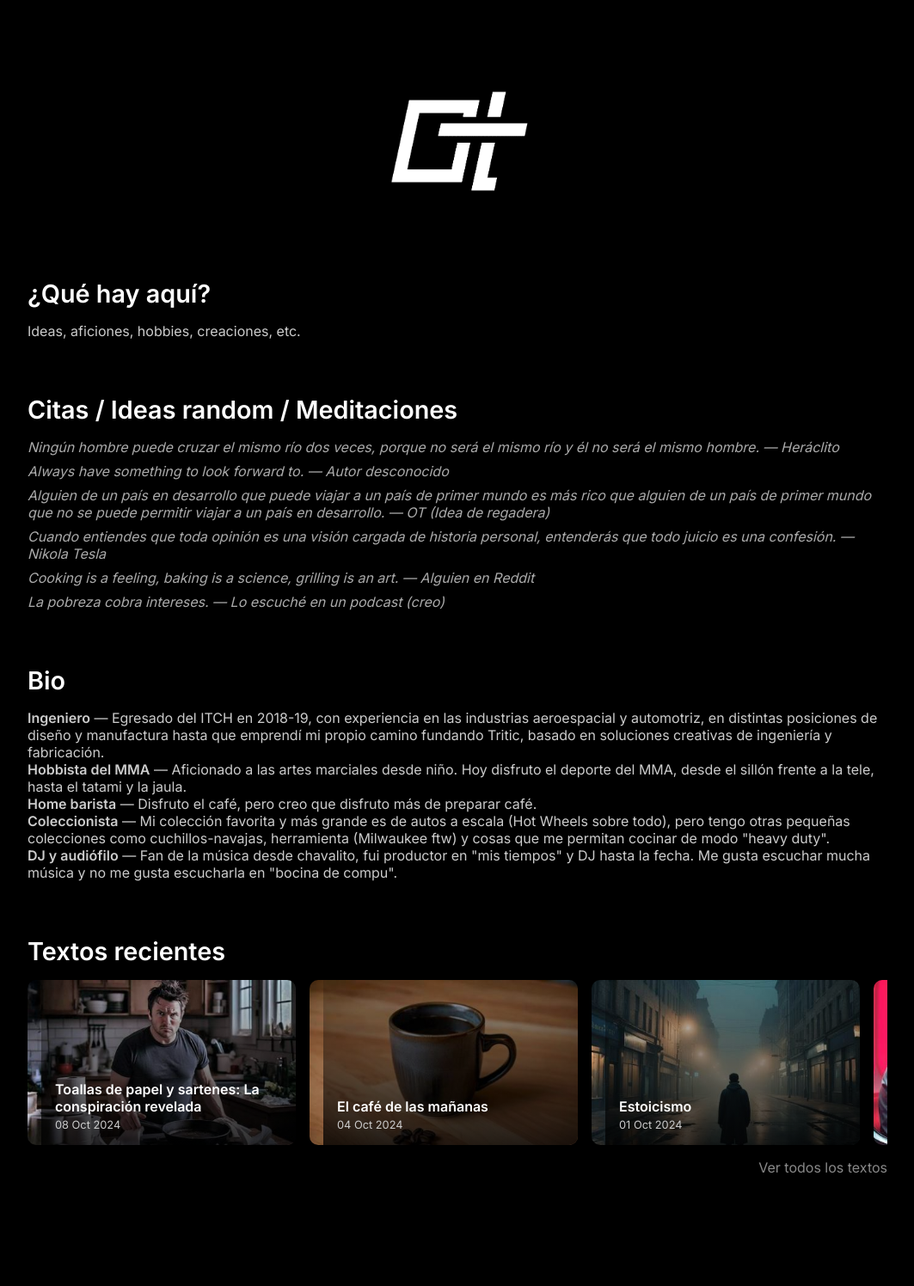
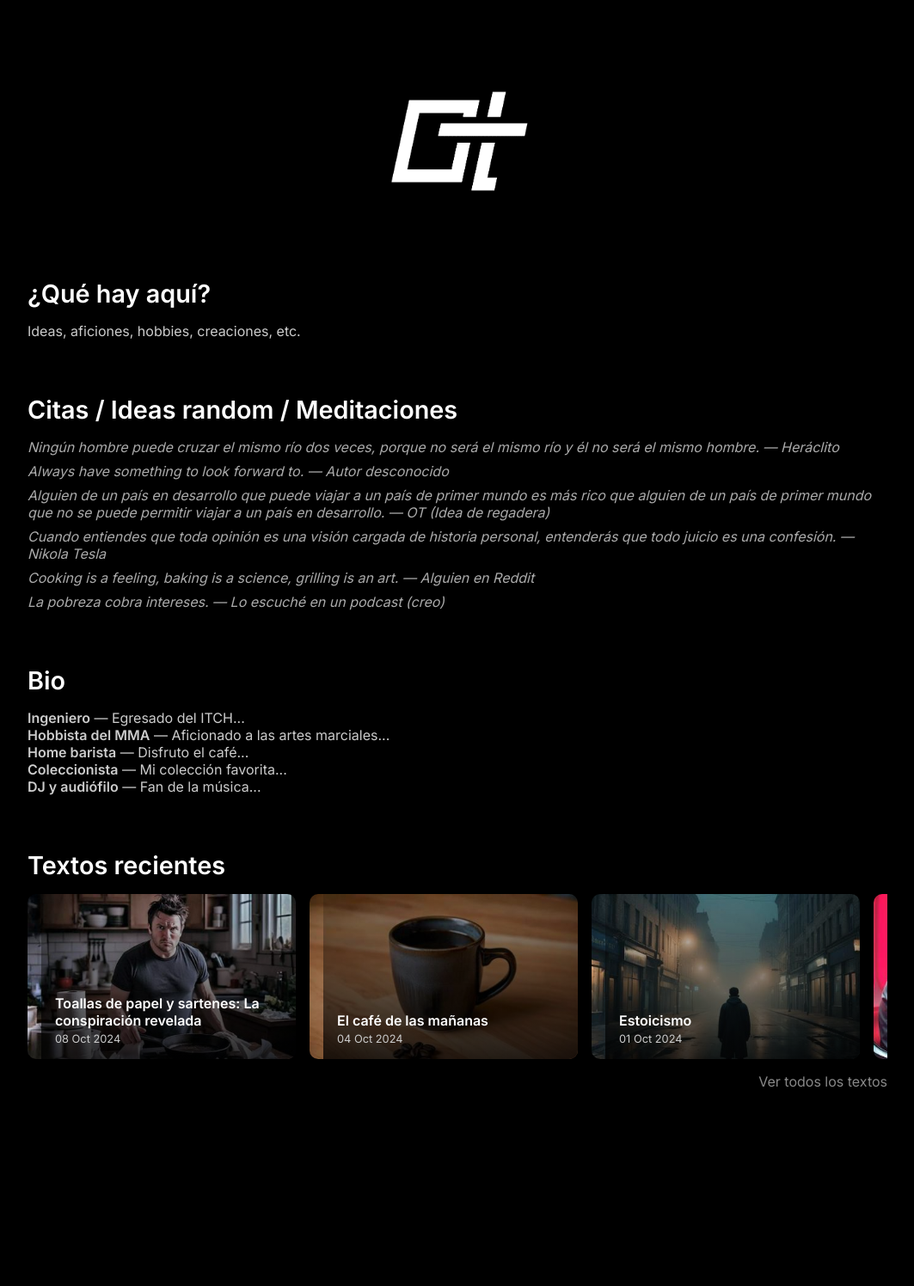
Before and after one commit to oscarttalavera/oscartalavera.com, a Jekyll site: the page built from index.md, in a window 1280 px wide. Shown: the whole page at 86% size, without its empty margins (108-1171 px from the left). Built offline with Jekyll 4.4.1, drawn with Linux system fonts in a browser that asks for light colours; after the commit the page ends 1396 px from its top, so only the background shows below that.

Commit message:
Update custom.html

```diff
--- a/_layouts/custom.html
+++ b/_layouts/custom.html
@@ -9,10 +9,32 @@
 </head>
 <body>
   <header class="logo-container">
+    <a href="/">
       <img src="/assets/img/OT logo bco.png" alt="Oscar Talavera Logo" class="logo" />
+    </a>
   </header>
 
   <main class="content">
+    {% if page.title == "Textos" %}
+      <!-- Vista exclusiva para la página /textos -->
+      <section class="section">
+        <h2>Textos</h2>
+        <div class="post-grid">
+          {% for post in site.posts %}
+          <div class="post-card" style="background-image: url('{{ post.image }}');">
+            <a href="{{ post.url }}">
+              <div class="overlay">
+                <h3>{{ post.title }}</h3>
+                <p>{{ post.date | date: "%d %b %Y" }}</p>
+              </div>
+            </a>
+          </div>
+          {% endfor %}
+        </div>
+      </section>
+
+    {% else %}
+      <!-- Contenido de la página principal -->
       <section class="section">
         <h2>¿Qué hay aquí?</h2>
         <p>Ideas, aficiones, hobbies, creaciones, etc.</p>
@@ -27,19 +49,17 @@
           <li>Cuando entiendes que toda opinión es una visión cargada de historia personal, entenderás que todo juicio es una confesión. — Nikola Tesla </li>
           <li>Cooking is a feeling, baking is a science, grilling is an art. — Alguien en Reddit </li>
           <li>La pobreza cobra intereses. — Lo escuché en un podcast (creo) </li>
-        <!-- Más citas aquí -->
         </ul>
       </section>
 
       <section class="section">
         <h2>Bio</h2>
         <ul>
-        <li><strong>Ingeniero</strong> — Egresado del ITCH en 2018-19, con experiencia en las industrias aeroespacial y automotriz, en distintas posiciones de diseño y manufactura hasta que emprendí mi propio camino fundando Tritic, basado en soluciones creativas de ingeniería y fabricación. </li>
-        <li><strong>Hobbista del MMA</strong> — Aficionado a las artes marciales desde niño. Hoy disfruto el deporte del MMA, desde el sillón frente a la tele, hasta el tatami y la jaula.</li>
-        <li><strong>Home barista</strong> — Disfruto el café, pero creo que disfruto más de preparar café.</li>
-        <li><strong>Coleccionista</strong> — Mi colección favorita y más grande es de autos a escala (Hot Wheels sobre todo), pero tengo otras pequeñas colecciones como cuchillos-navajas, herramienta (Milwaukee ftw) y cosas que me permitan cocinar de modo "heavy duty".</li>
-        <li><strong>DJ y audiófilo</strong> — Fan de la música desde chavalito, fui productor en "mis tiempos" y DJ hasta la fecha. Me gusta escuchar mucha música y no me gusta escucharla en "bocina de compu".</li>
-        <!-- Más ítems -->
+          <li><strong>Ingeniero</strong> — Egresado del ITCH...</li>
+          <li><strong>Hobbista del MMA</strong> — Aficionado a las artes marciales...</li>
+          <li><strong>Home barista</strong> — Disfruto el café...</li>
+          <li><strong>Coleccionista</strong> — Mi colección favorita...</li>
+          <li><strong>DJ y audiófilo</strong> — Fan de la música...</li>
         </ul>
       </section>
 
@@ -59,6 +79,7 @@
         </div>
         <a class="ver-todos" href="/textos">Ver todos los textos</a>
       </section>
+    {% endif %}
   </main>
 </body>
 </html>
```
Lines whose indentation alone changed are shown as unchanged.
